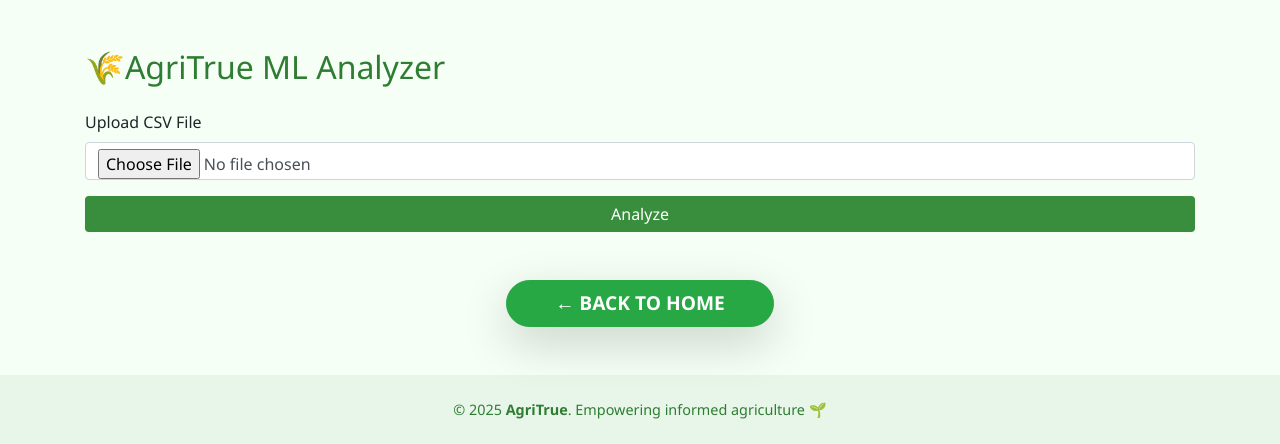
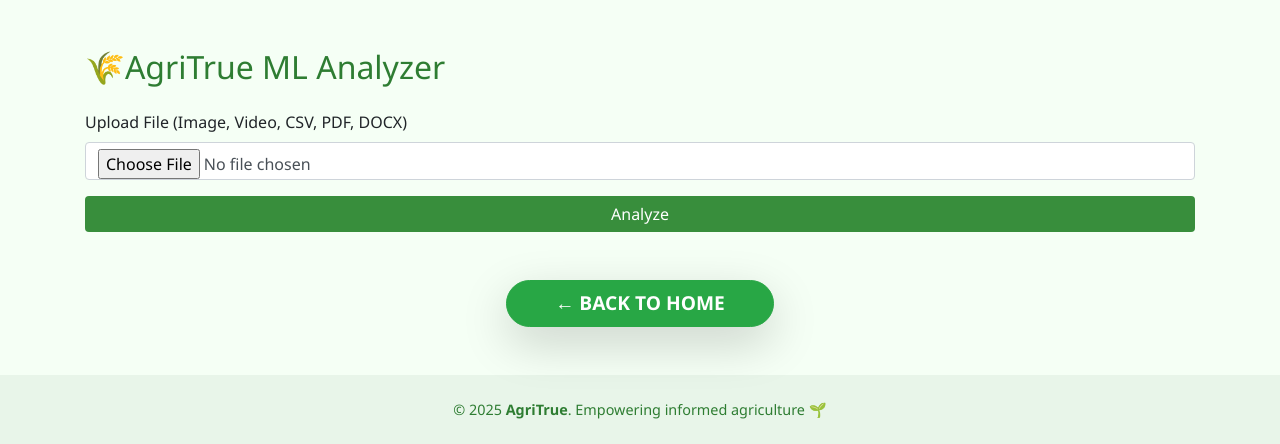
Before and after one commit to 1234manucho/mis-ai-agritrue, a Flask app: page /ml-analyzer in a window 1280 px wide. Shown: the top 444 px of the page. Run offline with Flask 3, Linux system fonts and the light colour scheme.

Commit message:
Update ml_analyzer.html

```diff
--- a/ISAAA/templates/ml_analyzer.html
+++ b/ISAAA/templates/ml_analyzer.html
@@ -76,13 +76,15 @@
     {% endif %}
 
     <!-- Upload Form -->
-    <form action="{{ url_for('ml_analyzer') }}" method="POST" enctype="multipart/form-data" onsubmit="showLoader()" class="animate_animated animate_fadeInUp">
-        <div class="form-group">
-            <label for="file">Upload CSV File</label>
-            <input type="file" class="form-control" name="file" id="file" required>
-        </div>
-        <button class="btn btn-primary btn-block">Analyze</button>
-    </form>
+   <!-- Upload Form -->
+<form action="{{ url_for('ml_analyzer') }}" method="POST" enctype="multipart/form-data" onsubmit="showLoader()" class="animate_animated animate_fadeInUp">
+    <div class="form-group">
+        <label for="file">Upload File (Image, Video, CSV, PDF, DOCX)</label>
+        <input type="file" class="form-control" name="file" id="file" accept=".csv,.pdf,.doc,.docx,.jpg,.jpeg,.png,.mp4,.mov" required>
+    </div>
+    <button class="btn btn-primary btn-block">Analyze</button>
+</form>
+
 
     {% if analysis_result %}
         <h4 class="mt-5 animate_animated animate_fadeInUp">Data Summary</h4>
@@ -171,6 +173,13 @@ const chart = new Chart(ctx, {
 </footer>
 
 <script>
+
+    document.getElementById('file').addEventListener('change', function () {
+        const fileName = this.files[0]?.name || "Choose a file";
+        this.nextElementSibling.innerText = fileName;
+    });
+
+
     function showLoader() {
         document.getElementById("loader").style.display = "flex";
     }
```
